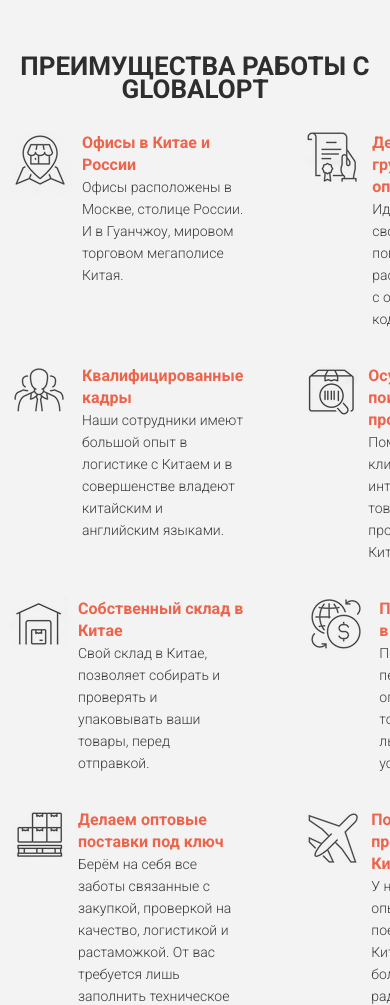
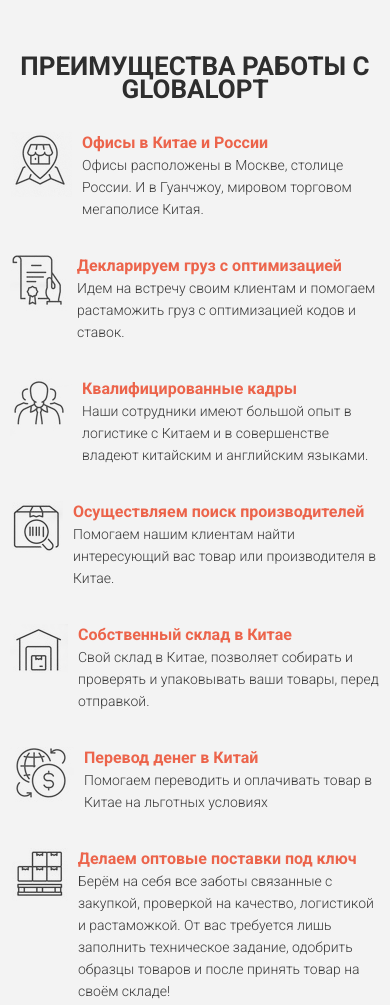
Before and after one commit to terebator228/Glopt, a website: page src/index.html in a window 390 px wide. Shown: the part 1220-2225 px from the top of the page. Drawn offline with nearby package versions, Linux system fonts and the light colour scheme; files that its build step writes are made by us from their sources; files whose address does not match are found by name.

Commit message:
Адаптация второй секции

```diff
--- a/src/sass/blocks/_media.scss
+++ b/src/sass/blocks/_media.scss
@@ -105,6 +105,11 @@
             font-size: 25px;
         }
     }
+    .advantages {
+        &__wrapper {
+            grid-template-columns: repeat(1,minmax(auto,530px));
+        }
+    }
 }
 
 @media (max-width: 576px) {
@@ -119,4 +124,5 @@
             row-gap: 20px;
         }
     }
+
 }
```
Also changed, not shown: dist/css/style.min.css.
